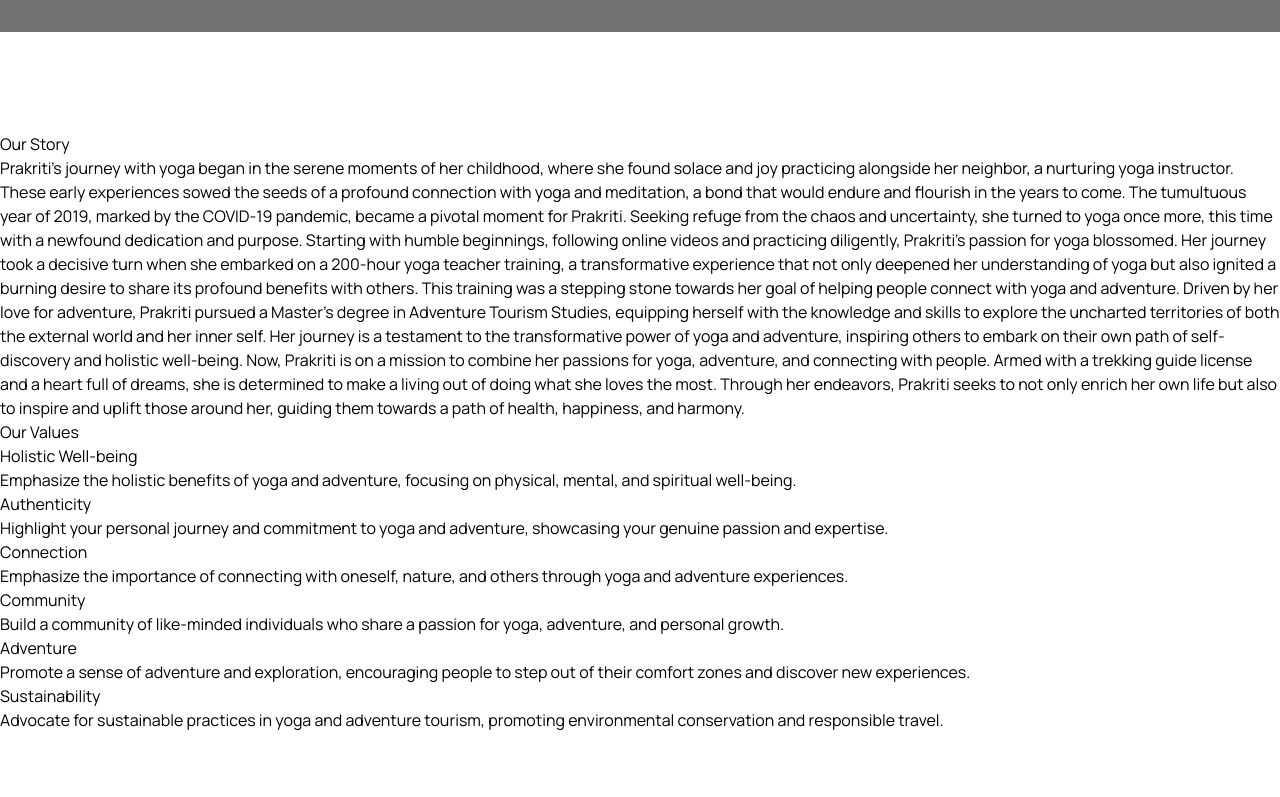
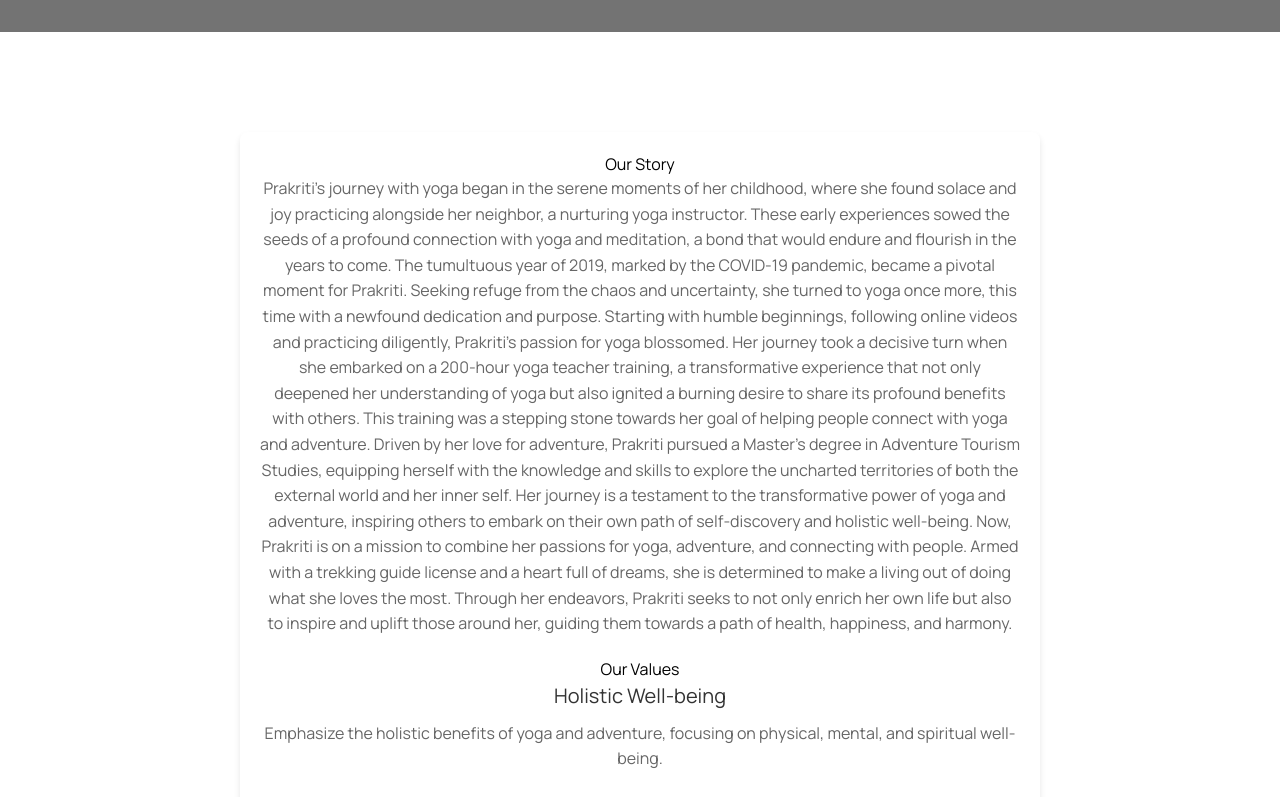
Before and after one commit to bhandaripawan8/Yoga-MERN, a React (Vite) app: page / in a window 1280 px wide. Shown: the part 820-1617 px from the top of the page. Built offline with nearby package versions, Linux system fonts and the light colour scheme.

Commit message:
some css added to about me section

```diff
--- a/src/components/AboutMe/AboutMe.css
+++ b/src/components/AboutMe/AboutMe.css
@@ -1,18 +1,44 @@
-.about-section {
+.about-me-container {
+  max-width: 800px;
+  margin: 0 auto;
   padding: 20px;
-    background-color: #f8f9fa;
-    border-radius: 10px;
-    box-shadow: 0px 0px 10px rgba(0, 0, 0, 0.1);
+  background-color: #ffffff;
+  border-radius: 8px;
+  box-shadow: 0 4px 6px rgba(0, 0, 0, 0.1);
+  text-align: center;
 }
 
-  .section-title {
-    color: #333;
-    font-size: 24px;
-    margin-bottom: 15px;
+.about-me-header {
+  font-size: 28px;
+  font-weight: bold;
+  margin-bottom: 20px;
+  color: #333333;
 }
 
-  .story-paragraph {
-    color: #666;
+.about-me-story {
   font-size: 16px;
   line-height: 1.6;
+  margin-bottom: 20px;
+  color: #666666;
 }
+
+.about-me-values {
+  list-style-type: none;
+  padding: 0;
+}
+
+.about-me-values li {
+  margin-bottom: 20px;
+}
+
+.about-me-values h3 {
+  font-size: 20px;
+  margin-bottom: 10px;
+  color: #333333;
+}
+
+.about-me-values p {
+  font-size: 16px;
+  line-height: 1.6;
+  color: #666666;
+}
--- a/src/components/AboutMe/Aboutme.jsx
+++ b/src/components/AboutMe/Aboutme.jsx
@@ -1,16 +1,18 @@
+// AboutMe.js
 import React from 'react';
 import { aboutMe } from '../../data';
+import './AboutMe.css'; // Import the CSS file
 
 const AboutMe = () => {
   const { ourStory, ourValues } = aboutMe;
 
   return (
-    <div>
+    <div className="about-me-container"> {/* Apply the container class */}
       <h2>Our Story</h2>
-      <p>{ourStory}</p>
+      <p className="about-me-story">{ourStory}</p>
 
       <h2>Our Values</h2>
-      <ul>
+      <ul className="about-me-values"> {/* Apply the values class */}
         {ourValues.map((value, index) => (
           <li key={index}>
             <h3>{value.topic}</h3>
```
Lines whose indentation alone changed are shown as unchanged.
